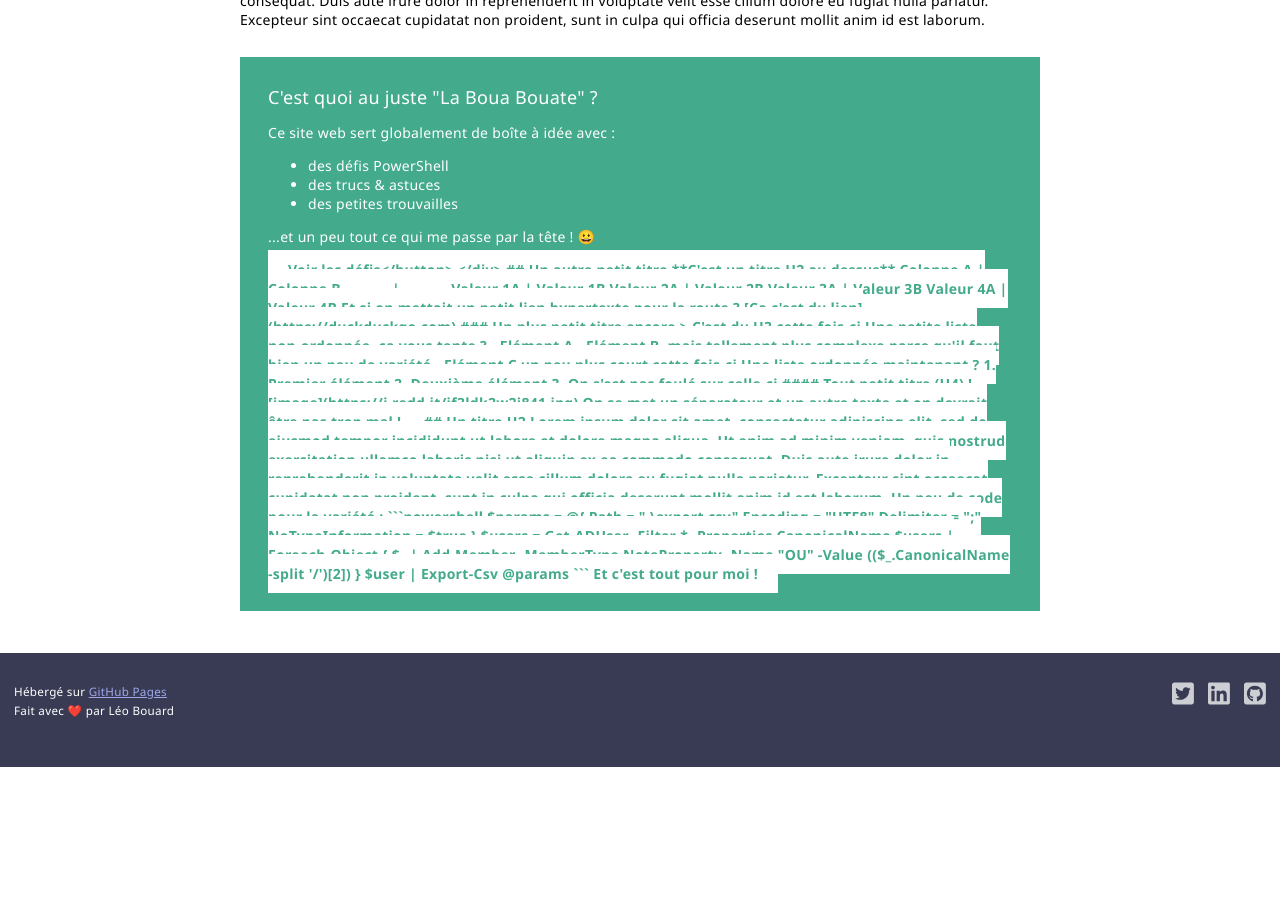
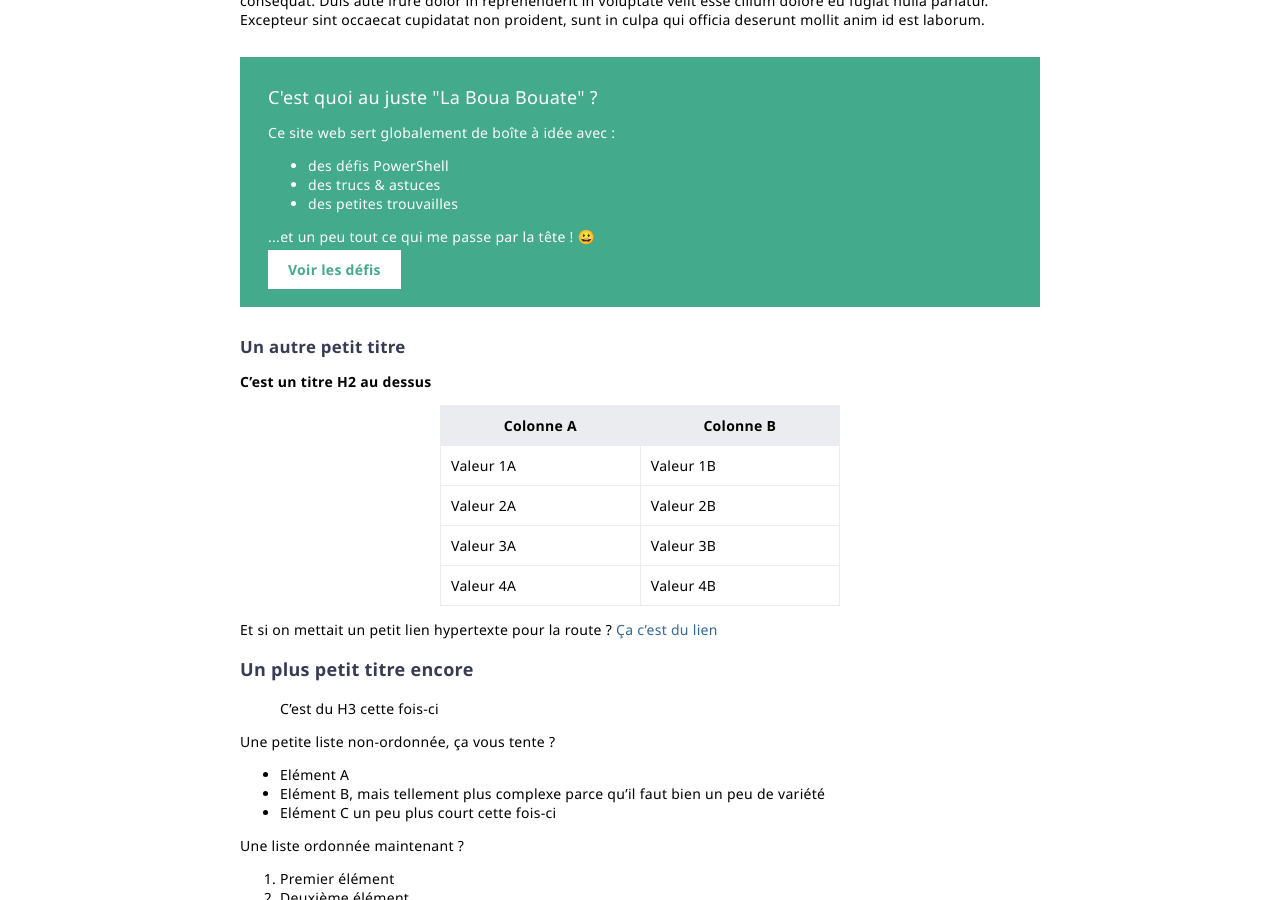
Before and after one commit to leobouard/leobouard.github.io, a Jekyll site: the page built from index.md, in a window 1280 px wide and 900 px high, scrolled down 347 px. Built offline with Jekyll 4.4.1, drawn with Linux system fonts in a browser that asks for light colours; our own code applies the rules of GitHub Pages for plain Markdown files; before the commit the page ends 1114 px from its top, so only the background shows below that; some of the changed lines change nothing that is shown; some of the changed text lies outside the part shown.

Commit message:
Update index.md

```diff
--- a/index.md
+++ b/index.md
@@ -16,7 +16,7 @@ Lorem ipsum dolor sit amet, consectetur adipiscing elit, sed do eiusmod tempor i
         <li>des petites trouvailles</li>
     </ul>
     <p>...et un peu tout ce qui me passe par la tête ! 😀</p>
-    <a href="/challenges" target="_blank">Voir les défis</button>
+    <a href="/challenges" target="_blank">Voir les défis</a>
 </div>
 
 
```
